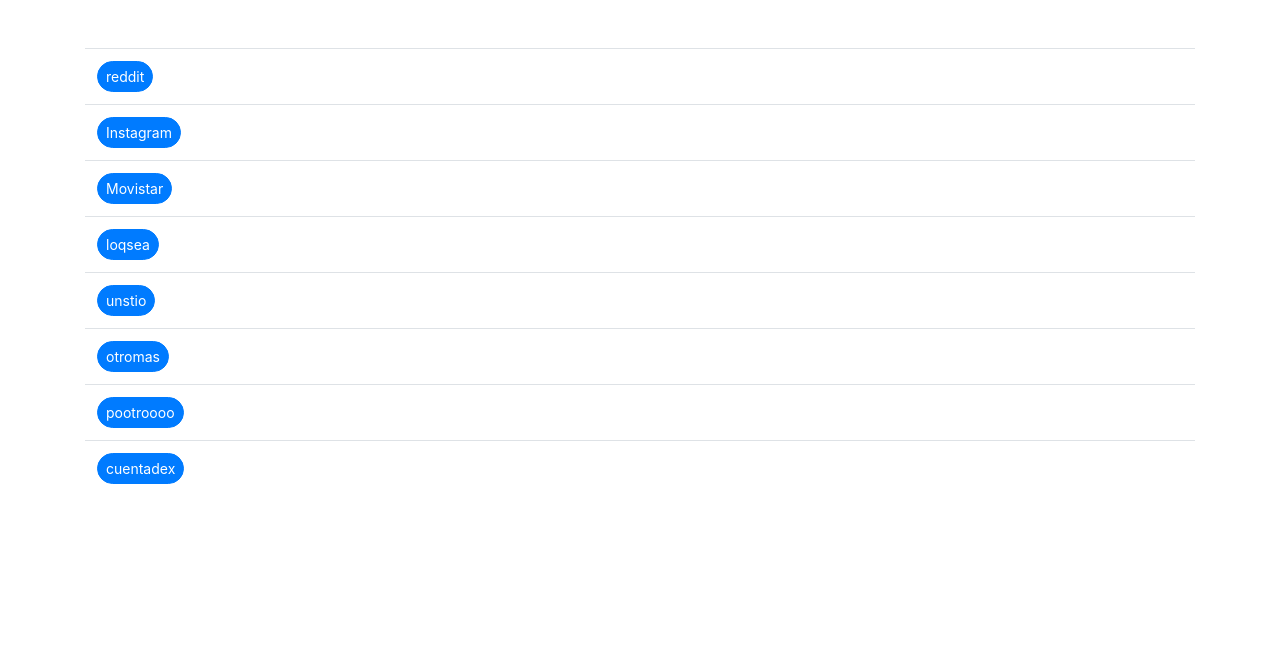
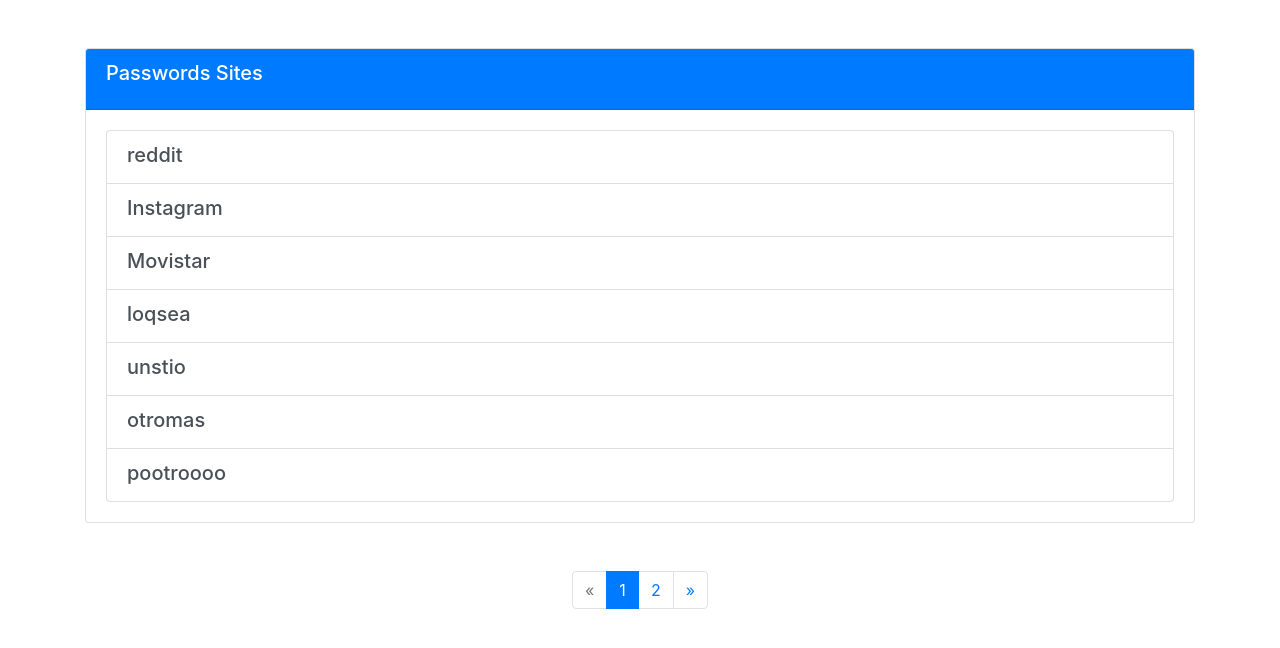
Before and after one commit to al3xHub/Password_Manager, a Django app: page / in a window 1280 px wide. Shown: the part 76-724 px from the top of the page. Run offline with Django 3.2, Linux system fonts and the light colour scheme; a user stored in the database is signed in; data comes from the database, SQL or seed files in the repository; both versions use the stored data as it was after the commit; some libraries are stand-ins or nearby versions.

Commit message:
paginacion

```diff
--- a/PasswordManagerWeb/PasswordManagerWeb/urls.py
+++ b/PasswordManagerWeb/PasswordManagerWeb/urls.py
@@ -16,11 +16,11 @@ Including another URLconf
 from django.contrib import admin
 from django.urls import path, include
 from core import views
-from core.views import CreateSite, DeleteSite, SiteUpdate
+from core.views import CreateSite, DeleteSite, SiteUpdate, HomeListView
 from django.conf import settings
 
 urlpatterns = [
-    path('', views.home, name="home"),
+    path('', HomeListView.as_view(), name='home'),
     path('add/', CreateSite.as_view(), name="add"),
     path('site/<str:pk>/', views.site, name="site"),
     path('update/<int:pk>/', SiteUpdate.as_view(), name="update"),
--- a/PasswordManagerWeb/core/models.py
+++ b/PasswordManagerWeb/core/models.py
@@ -15,6 +15,9 @@ class Site(models.Model):
     created = models.DateTimeField(auto_now_add=True)
     last_modified = models.DateTimeField(auto_now=True)
 
+    class Meta:
+        ordering = ['created']
+
     def __str__(self):
         return self.website_name
 
--- a/PasswordManagerWeb/core/templates/core/home.html
+++ b/PasswordManagerWeb/core/templates/core/home.html
@@ -4,22 +4,61 @@
 {% block content %}
 {% if user.is_authenticated %}
   {% if sites %}
-    <div class="container mt-5">
-      <table class="table">
-        <tbody>
-          {% for site in sites %}
-            <tr>
-              <td><a href="{% url 'site' site.id %}" class="btn btn-primary btn-sm rounded-pill">{{ site.website_name }}</a></td>
-            </tr>
-          {% endfor %}
-        </tbody>
-      </table>
+    <div class="container my-5">
+    <div class="card">
+        <div class="card-header bg-primary text-white">
+            <h5 class="card-title">Passwords Sites</h5>
+        </div>
+        <div class="card-body">
+            <div class="list-group">
+                {% for site in sites %}
+                <a href="{% url 'site' site.id %}" class="list-group-item list-group-item-action">
+                    <div class="d-flex w-100 justify-content-between">
+                        <h5 class="mb-1">{{ site.website_name }}</h5>
+                    </div>
+                </a>
+                {% endfor %}
+            </div>
+        </div>
     </div>
+</div>
+
+<!-- Menú de paginación -->
+{% if is_paginated %}
+  <nav aria-label="Page navigation">
+    <ul class="pagination justify-content-center">
+      {% if page_obj.has_previous %}
+        <li class="page-item ">
+          <a class="page-link" href="?page={{ page_obj.previous_page_number }}">&laquo;</a>
+        </li>
+      {% else %}
+        <li class="page-item disabled">
+          <a class="page-link" href="#" tabindex="-1">&laquo;</a>
+        </li>
+      {% endif %}
+      {% for i in paginator.page_range %}
+        <li class="page-item {% if page_obj.number == i %}active{% endif %}">
+          <a class="page-link" href="?page={{ i }}">{{ i }}</a>
+        </li>
+      {% endfor %}
+      {% if page_obj.has_next %}
+        <li class="page-item ">
+          <a class="page-link" href="?page={{ page_obj.next_page_number }}">&raquo;</a>
+        </li>
+      {% else %}
+        <li class="page-item disabled">
+          <a class="page-link" href="#" tabindex="-1">&raquo;</a>
+        </li>
+      {% endif %}
+    </ul>
+  </nav>
+{% endif %}
   {% else %}
     <div class="container mt-5">
       <a href="{% url 'add' %}" class="btn btn-primary">Store your first password</a>
     </div>
   {% endif %}
+
 {% else %}
 <script>
       window.location.href = "{% url 'login' %}";
--- a/PasswordManagerWeb/core/views.py
+++ b/PasswordManagerWeb/core/views.py
@@ -3,19 +3,20 @@ from django import forms
 from django.shortcuts import render, redirect
 from django.contrib.auth.mixins import LoginRequiredMixin
 from .models import Site
-from django.views.generic import CreateView, DeleteView, UpdateView
+from django.views.generic import CreateView, DeleteView, UpdateView, ListView
 from django.urls import reverse_lazy, reverse
 
 
 # Create your views here.
-@login_required
-def home(request):
-    user = request.user
-    sites = Site.objects.filter(user=user)
-    context = {
-        'sites': sites
-    }
-    return render(request, "core/home.html", context)
+class HomeListView(ListView):
+    model = Site
+    paginate_by = 7
+    template_name = 'core/home.html'
+    context_object_name = 'sites'
+
+    def get_queryset(self):
+        user = self.request.user
+        return Site.objects.filter(user=user)
 
 
 def profile(request):
```
Also changed, not shown: PasswordManagerWeb/core/migrations/0006_auto_20240424_1659.py (added), PasswordManagerWeb/db.sqlite3.
